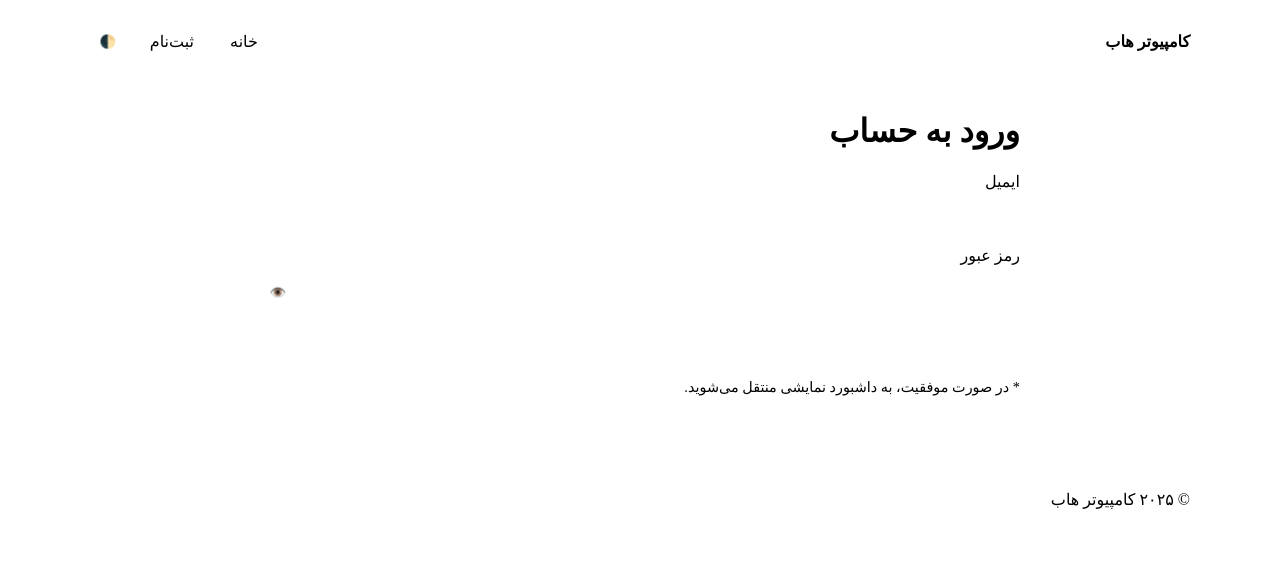
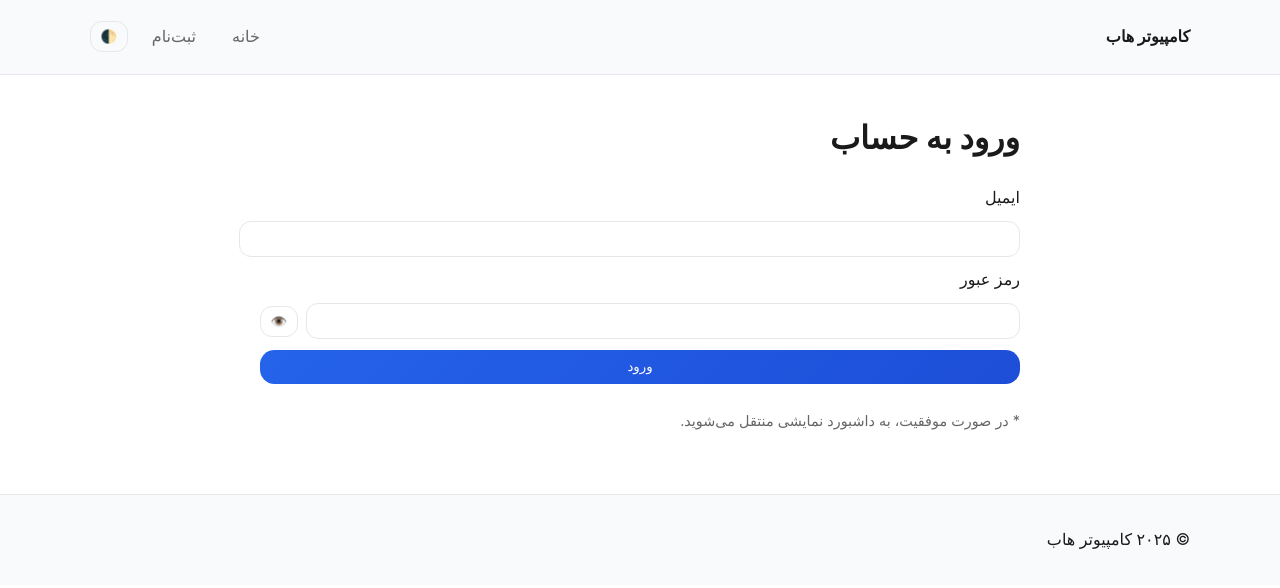
Before and after one commit to shjafari80/websiteCssHtml, a plain HTML site: page login.html in a window 1280 px wide. Drawn offline with Linux system fonts and the light colour scheme.

Commit message:
5th from cruser

```diff
--- a/assets.js
+++ b/assets.js
@@ -1,4 +1,20 @@
 // همه اسکریپت‌ها بعد از لود شدن DOM
+
+// ===== تغییر تم =====
+const themeToggle = document.getElementById('themeToggle');
+if (themeToggle) {
+    themeToggle.addEventListener('click', () => {
+        const currentTheme = document.documentElement.getAttribute('data-theme');
+        const newTheme = currentTheme === 'dark' ? 'light' : 'dark';
+        document.documentElement.setAttribute('data-theme', newTheme);
+        localStorage.setItem('theme', newTheme);
+    });
+
+    // بارگذاری تم ذخیره شده
+    const savedTheme = localStorage.getItem('theme') || 'light';
+    document.documentElement.setAttribute('data-theme', savedTheme);
+}
+
 // ===== اسکرول به بالا =====
 const backToTop = document.getElementById('backToTop');
 if (backToTop){
@@ -47,7 +63,7 @@ alert('ایمیل یا رمز عبور نامعتبر است');
 return;
 }
 // شبیه‌سازی موفقیت و انتقال به داشبورد
-window.location.href = '/dashboard/';
+window.location.href = 'dashboard.html';
 });
 }
 
@@ -64,7 +80,7 @@ alert('رمز عبور و تکرار آن یکسان نیست');
 return;
 }
 alert('ثبت‌نام با موفقیت انجام شد (نمایشی). اکنون وارد شوید.');
-window.location.href = '/account/login.html';
+window.location.href = 'login.html';
 });
 }
 
@@ -76,4 +92,3 @@ logoutLink.addEventListener('click', (e) => {
 // هیچ کاری برای حذف نشست نداریم؛ صرفاً برگرد به صفحه ورود
 });
 }
-});
--- a/login.html
+++ b/login.html
@@ -12,7 +12,7 @@
 <a class="logo" href="index.html">کامپیوتر هاب</a>
 <nav class="nav">
 <a href="index.html">خانه</a>
-<a href="/account/register.html">ثبت‌نام</a>
+<a href="register.html">ثبت‌نام</a>
 <button class="icon-btn theme-toggle" id="themeToggle">🌓</button>
 </nav>
 </div>
@@ -45,7 +45,6 @@
 </div>
 </footer>
 
-
-<script src="/assets/js/app.js"></script>
+<script src="assets.js"></script>
 </body>
 </html>
--- a/style.css
+++ b/style.css
@@ -1,5 +1,49 @@
+/* تم تاریک */
+[data-theme="dark"] {
+    --text: #f9fafb;
+    --muted: #9ca3af;
+    --brand: #3b82f6;
+    --brand-2: #60a5fa;
+    --border: #374151;
+    --card: #1f2937;
+    --panel: #111827;
+    --background: #0f172a;
+}
+
+/* ===== متغیرهای CSS ===== */
+:root {
+    --text: #1a1a1a;
+    --muted: #666;
+    --brand: #2563eb;
+    --brand-2: #1d4ed8;
+    --border: #e5e7eb;
+    --card: #ffffff;
+    --panel: #f9fafb;
+    --background: #ffffff;
+}
+
+/* تم تاریک */
+[data-theme="dark"] {
+    --text: #f9fafb;
+    --muted: #9ca3af;
+    --brand: #3b82f6;
+    --brand-2: #60a5fa;
+    --border: #374151;
+    --card: #1f2937;
+    --panel: #111827;
+    --background: #0f172a;
+}
+
 /* ===== پایه و تم ===== */
 
+body {
+    margin: 0;
+    padding: 0;
+    font-family: -apple-system, BlinkMacSystemFont, 'Segoe UI', Roboto, sans-serif;
+    background: var(--background);
+    color: var(--text);
+    line-height: 1.6;
+}
 
 .container{max-width:1100px;margin:0 auto;padding:1rem}
 .narrow{max-width:760px}
```
Also changed, not shown: dashboard.html (+3 -0 lines), index.html (+8 -0 lines).
